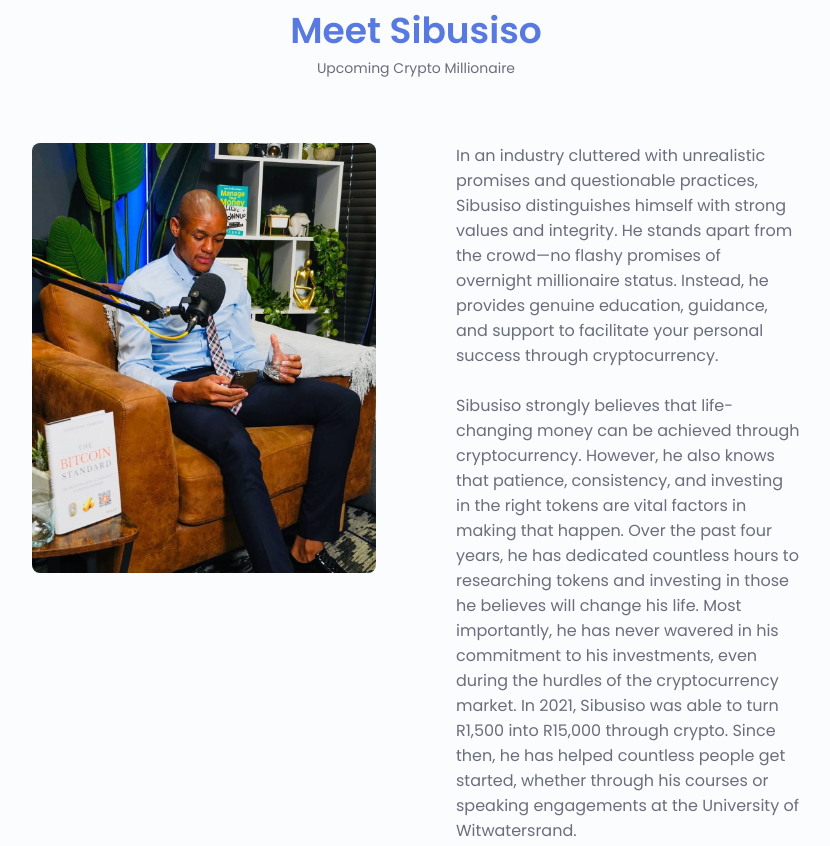
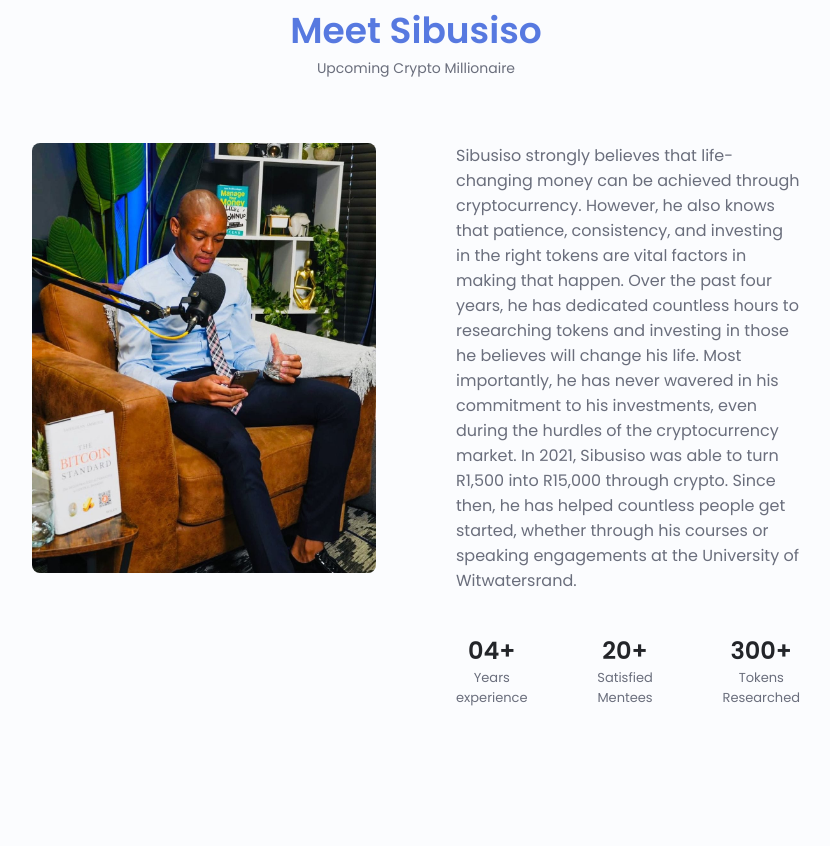
Before and after one commit to Prashely/SibusisoDlamini, a plain HTML site: page index.html in a window 1280 px wide. Shown: the part 767-1613 px from the top of the page, without its empty margins (224-1054 px from the left). Drawn offline with nearby package versions, Linux system fonts and the light colour scheme.

Commit message:
Removed One Paragraph

```diff
--- a/index.html
+++ b/index.html
@@ -163,14 +163,6 @@
 
           <div class="about__data">
             <p class="about__description">
-              In an industry cluttered with unrealistic promises and
-              questionable practices, Sibusiso distinguishes himself with strong
-              values and integrity. He stands apart from the crowd—no flashy
-              promises of overnight millionaire status. Instead, he provides
-              genuine education, guidance, and support to facilitate your
-              personal success through cryptocurrency.
-
-              <br /><br />
               Sibusiso strongly believes that life-changing money can be
               achieved through cryptocurrency. However, he also knows that
               patience, consistency, and investing in the right tokens are vital
```
